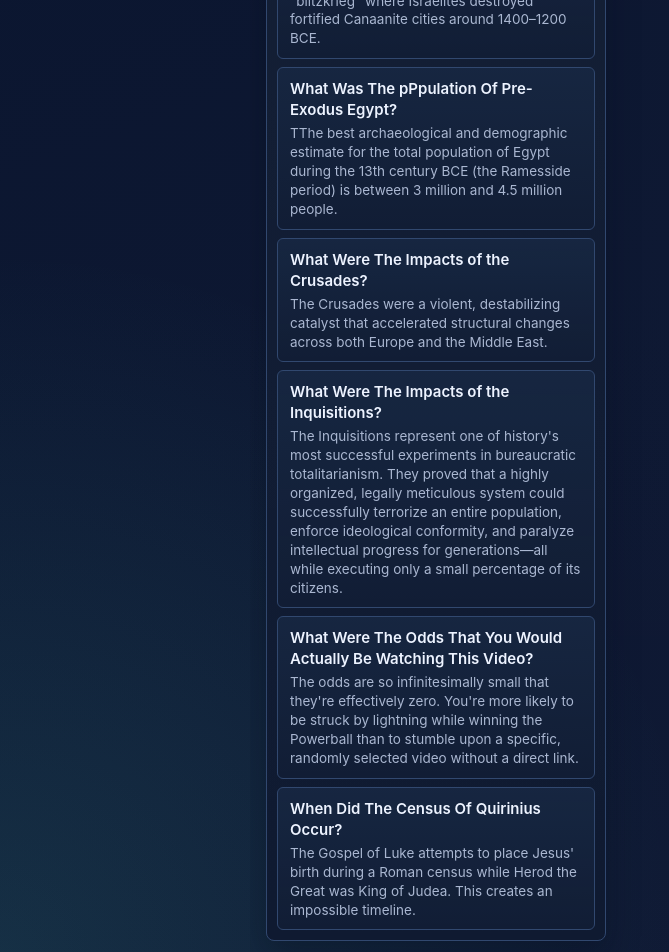
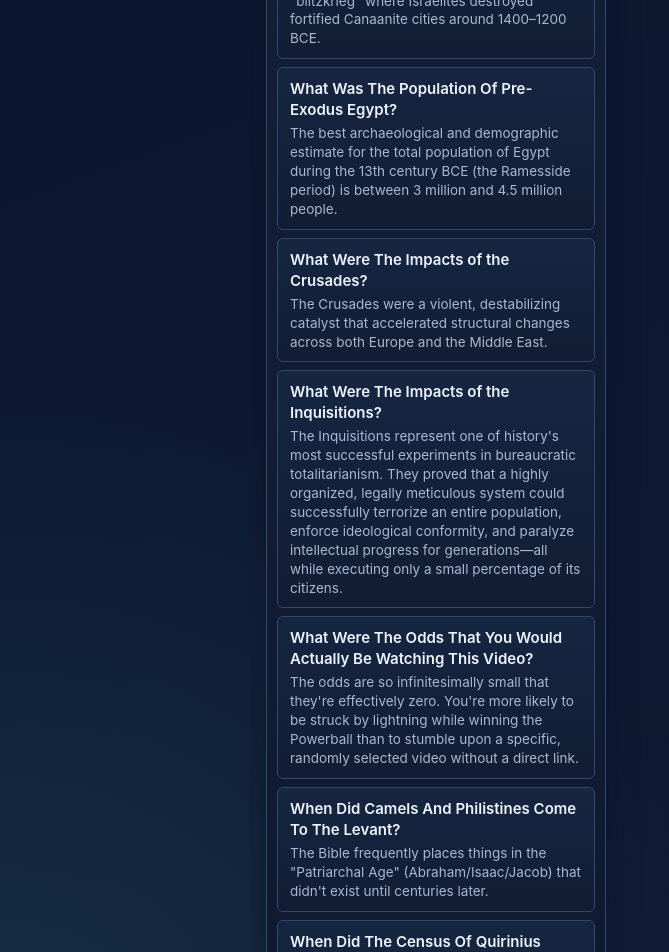
Before and after one commit to bytebodger/skepticus-info, a React (Vite) app: page /docs in a window 1280 px wide. Shown: the part 1440-2392 px from the top of the page, without its empty margins (0-669 px from the left). Built offline with nearby package versions, Linux system fonts and the light colour scheme.

Commit message:
added docs

```diff
--- a/src/data/docs.ts
+++ b/src/data/docs.ts
@@ -75,9 +75,15 @@ export const markdownDocs: MarkdownDoc[] = [
     },
     {
         slug: 'population-of-preexodus-egypt',
-        title: 'What Was The pPpulation Of Pre-Exodus Egypt?',
-        summary: 'TThe best archaeological and demographic estimate for the total population of Egypt during the 13th century BCE (the Ramesside period) is between 3 million and 4.5 million people.',
+        title: 'What Was The Population Of Pre-Exodus Egypt?',
+        summary: 'The best archaeological and demographic estimate for the total population of Egypt during the 13th century BCE (the Ramesside period) is between 3 million and 4.5 million people.',
         fileName: 'population-of-preexodus-egypt.md',
+    },
+    {
+        slug: 'philistines-and-camels',
+        title: 'When Did Camels And Philistines Come To The Levant?',
+        summary: 'The Bible frequently places things in the "Patriarchal Age" (Abraham/Isaac/Jacob) that didn\'t exist until centuries later.',
+        fileName: 'philistines-and-camels.md',
     },
 ];
 
```
Also changed, not shown: public/markdown/philistines-and-camels.md (added, +6 -0 lines).
